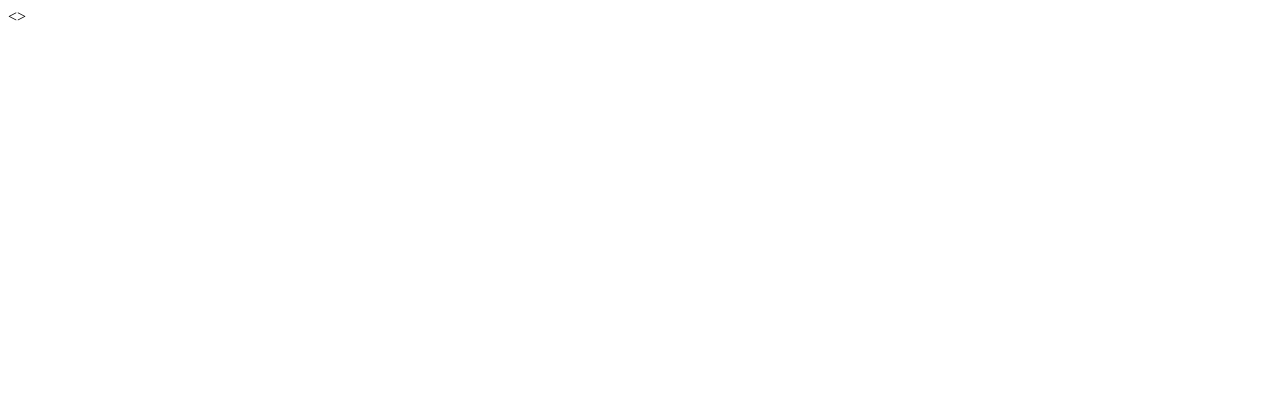
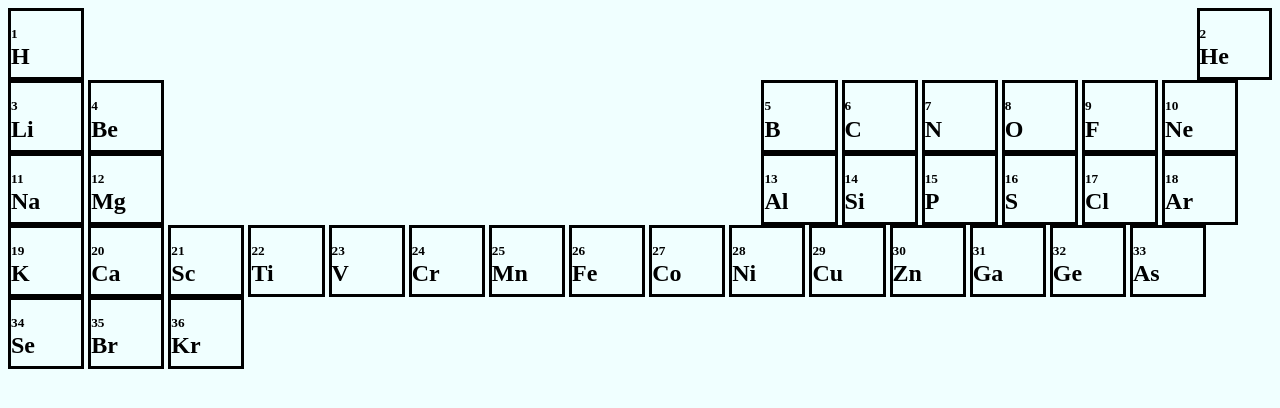
Before and after one commit to offtheradar/web_piscine, a plain HTML site: page day00/ex01/medeleiev.html in a window 1280 px wide. Drawn offline with Linux system fonts and the light colour scheme.

Commit message:
added first 3 rows

```diff
--- a/day00/ex01/medeleiev.html
+++ b/day00/ex01/medeleiev.html
@@ -1,10 +1,208 @@
 <!DOCTYPE html>
 <html>
-	<style>
-	</style>
 	<head>
-		<>
+		<link rel="stylesheet" type="text/css" href="style.css">
+		<title>Mendeleiev</title>
 	</head>
 	<body>
+		<div class="periodic-table">
+			<!-- 1 -->
+			<div class="periodic-row">
+				<div class="element">
+						<h5 class="number">1</h3>
+						<h2>H</h2>
+				</div>
+				<div class="empty"></div>
+				<div class="empty"></div>
+				<div class="empty"></div>
+				<div class="empty"></div>
+				<div class="empty"></div>
+				<div class="empty"></div>
+				<div class="empty"></div>
+				<div class="empty"></div>
+				<div class="empty"></div>
+				<div class="empty"></div>
+				<div class="empty"></div>
+				<div class="empty"></div>
+				<div class="empty"></div>
+				<div class="empty"></div>
+				<div class="empty"></div>
+				<div class="empty"></div>
+				<div class="element">
+						<h5 class="number">2</h3>
+						<h2>He</h2>
+				</div>
+			</div>
+			<!-- 2 -->
+			<div class="periodic-row"></div>
+			<div class="element">
+					<h5 class="number">3</h3>
+					<h2>Li</h2>
+			</div>
+			<div class="element">
+					<h5 class="number">4</h3>
+					<h2>Be</h2>
+			</div>
+			<div class="empty"></div>
+			<div class="empty"></div>
+			<div class="empty"></div>
+			<div class="empty"></div>
+			<div class="empty"></div>
+			<div class="empty"></div>
+			<div class="empty"></div>
+			<div class="empty"></div>
+
+			<div class="element">
+					<h5 class="number">5</h3>
+					<h2>B</h2>
+			</div>
+			<div class="element">
+					<h5 class="number">6</h3>
+					<h2>C</h2>
+			</div>
+			<div class="element">
+					<h5 class="number">7</h3>
+					<h2>N</h2>
+			</div>
+			<div class="element">
+					<h5 class="number">8</h3>
+					<h2>O</h2>
+			</div>
+			<div class="element">
+					<h5 class="number">9</h3>
+					<h2>F</h2>
+			</div>
+			<div class="element">
+					<h5 class="number">10</h3>
+					<h2>Ne</h2>
+			</div>
+			<!-- 3 -->
+			<div class="periodic-row"></div>
+			<div class="element">
+					<h5 class="number">11</h3>
+					<h2>Na</h2>
+			</div>
+			<div class="element">
+					<h5 class="number">12</h3>
+					<h2>Mg</h2>
+			</div>
+			<div class="empty"></div>
+			<div class="empty"></div>
+			<div class="empty"></div>
+			<div class="empty"></div>
+			<div class="empty"></div>
+			<div class="empty"></div>
+			<div class="empty"></div>
+			<div class="empty"></div>
+
+			<div class="element">
+					<h5 class="number">13</h3>
+					<h2>Al</h2>
+			</div>
+			<div class="element">
+					<h5 class="number">14</h3>
+					<h2>Si</h2>
+			</div>
+			<div class="element">
+					<h5 class="number">15</h3>
+					<h2>P</h2>
+			</div>
+			<div class="element">
+					<h5 class="number">16</h3>
+					<h2>S</h2>
+			</div>
+			<div class="element">
+					<h5 class="number">17</h3>
+					<h2>Cl</h2>
+			</div>
+			<div class="element">
+					<h5 class="number">18</h3>
+					<h2>Ar</h2>
+			</div>
+			<!-- 4 -->
+			<div class="periodic-row"></div>
+			<div class="element">
+					<h5 class="number">19</h3>
+					<h2>K</h2>
+			</div>
+			<div class="element">
+					<h5 class="number">20</h3>
+					<h2>Ca</h2>
+			</div>
+			<div class="element">
+					<h5 class="number">21</h3>
+					<h2>Sc</h2>
+			</div>
+			<div class="element">
+					<h5 class="number">22</h3>
+					<h2>Ti</h2>
+			</div>
+			<div class="element">
+					<h5 class="number">23</h3>
+					<h2>V</h2>
+			</div>
+			<div class="element">
+					<h5 class="number">24</h3>
+					<h2>Cr</h2>
+			</div>
+			<div class="element">
+					<h5 class="number">25</h3>
+					<h2>Mn</h2>
+			</div>
+			<div class="element">
+					<h5 class="number">26</h3>
+					<h2>Fe</h2>
+			</div>
+			<div class="element">
+					<h5 class="number">27</h3>
+					<h2>Co</h2>
+			</div>
+			<div class="element">
+					<h5 class="number">28</h3>
+					<h2>Ni</h2>
+			</div>
+			<div class="element">
+					<h5 class="number">29</h3>
+					<h2>Cu</h2>
+			</div>
+			<div class="element">
+					<h5 class="number">30</h3>
+					<h2>Zn</h2>
+			</div>
+			<div class="element">
+					<h5 class="number">31</h3>
+					<h2>Ga</h2>
+			</div>
+			<div class="element">
+					<h5 class="number">32</h3>
+					<h2>Ge</h2>
+			</div>
+			<div class="element">
+					<h5 class="number">33</h3>
+					<h2>As</h2>
+			</div>
+			<div class="element">
+					<h5 class="number">34</h3>
+					<h2>Se</h2>
+			</div>
+			<div class="element">
+					<h5 class="number">35</h3>
+					<h2>Br</h2>
+			</div>
+			<div class="element">
+					<h5 class="number">36</h3>
+					<h2>Kr</h2>
+			</div>
+			<!-- 5 -->
+			<div class="periodic-row"></div>
+			<!-- 6 -->
+			<div class="periodic-row"></div>
+			<!-- 7 -->
+			<div class="periodic-row"></div>
+			<!-- 8 -->
+			<div class="periodic-row"></div>
+			<!-- 9 -->
+			<div class="periodic-row"></div>
+		</div>
 	</body>
 </html>
--- /dev/null
+++ b/day00/ex01/style.css
@@ -0,0 +1,22 @@
+body {
+    background-color: azure;
+}
+
+div.element {
+    position: relative;
+    display: inline-block;
+    width:5.55%;
+    line-height: 1px;
+    border-style:solid;
+}
+div.empty {
+    position: relative;
+    display: inline-block;
+    line-height: 1px;
+    width: 5.55%;
+}
+div.periodic-row{
+    display:flex;
+    flex-direction:row;
+    position:relative;
+}
```
Also changed, not shown: 2 other files.
